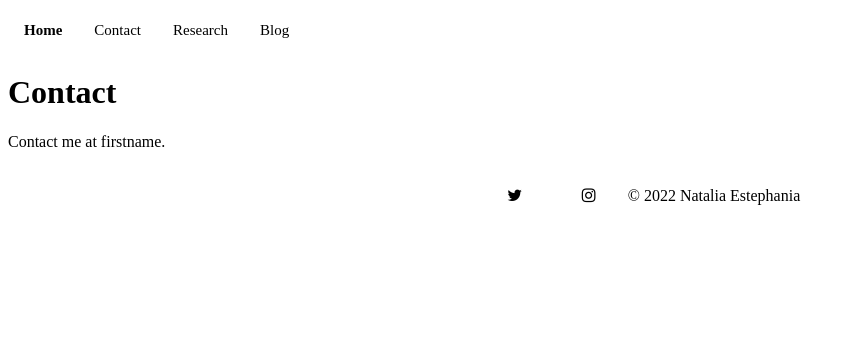
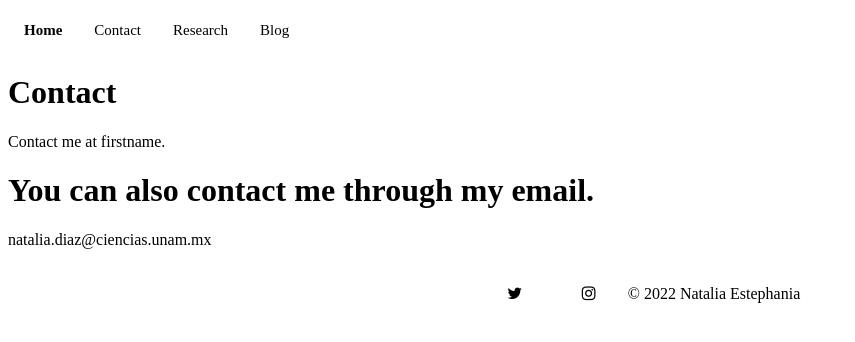
Before and after one commit to enataliadiaz/natali.github.io, a plain HTML site: page contact.html in a window 1280 px wide. Shown: the whole page, without its empty margins (0-855 px from the left). Drawn offline with Linux system fonts and the light colour scheme.

Commit message:
Update contact.html

```diff
--- a/contact.html
+++ b/contact.html
@@ -28,7 +28,10 @@
   </div>
 
   <h1>Contact</h1>
-  <p>Contact me at firstname. </p>
+  <p>Contact me at firstname.</p>
+
+  <h1>You can also contact me through my email.</h1>
+  <p>natalia.diaz@ciencias.unam.mx</p>
 
   <!-- Footer -->
   <footer class='center'>
```
